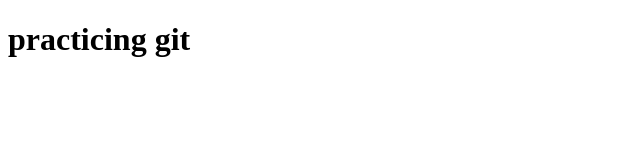
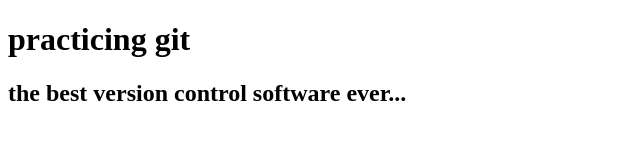
Before and after one commit to johndsykes86/practice-git, a plain HTML site: page index.html in a window 1280 px wide. Shown: the whole page, without its empty margins (0-640 px from the left). Drawn offline with Linux system fonts and the light colour scheme.

Commit message:
added second header

```diff
--- a/index.html
+++ b/index.html
@@ -8,5 +8,6 @@
 </head>
 <body>
   <h1>practicing git</h1>
+  <h2>the best version control software ever...</h2>
 </body>
 </html>
```
